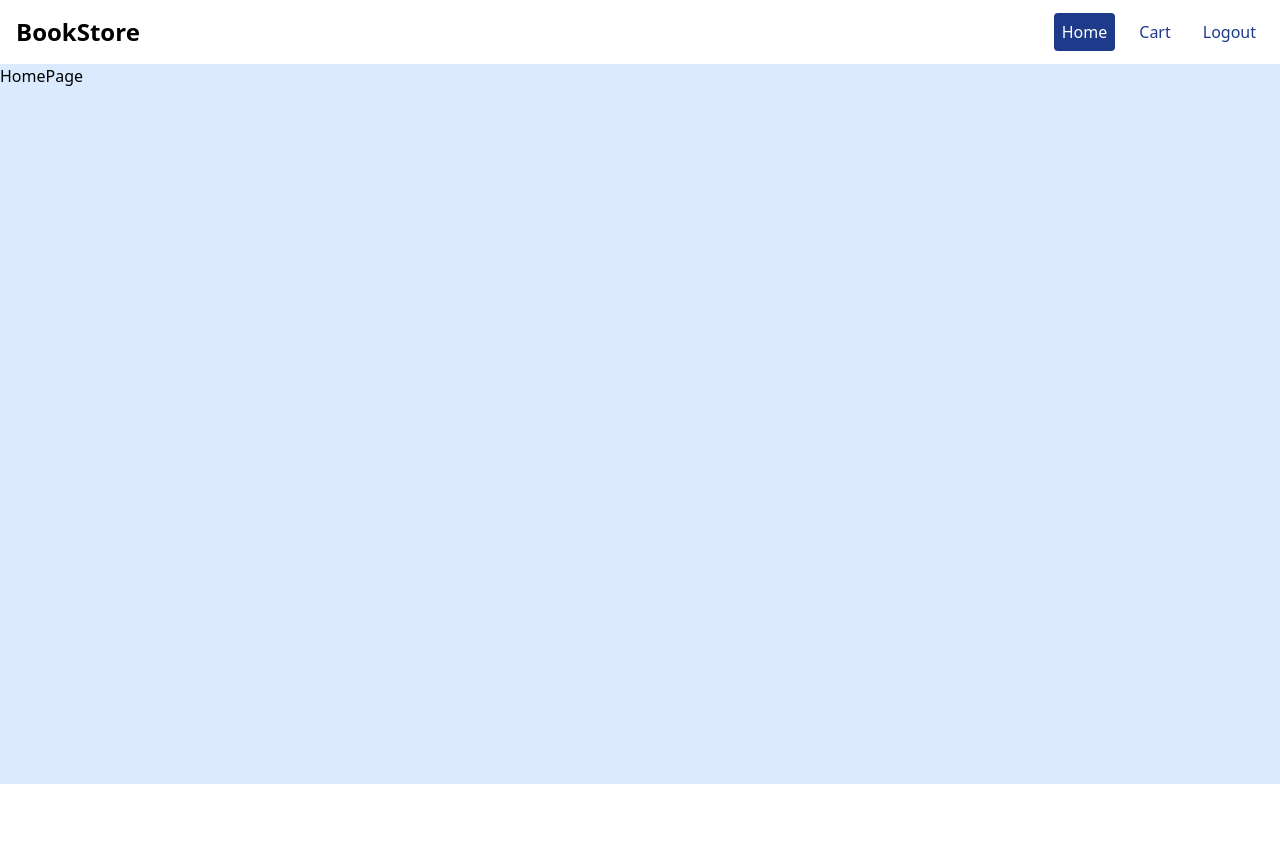
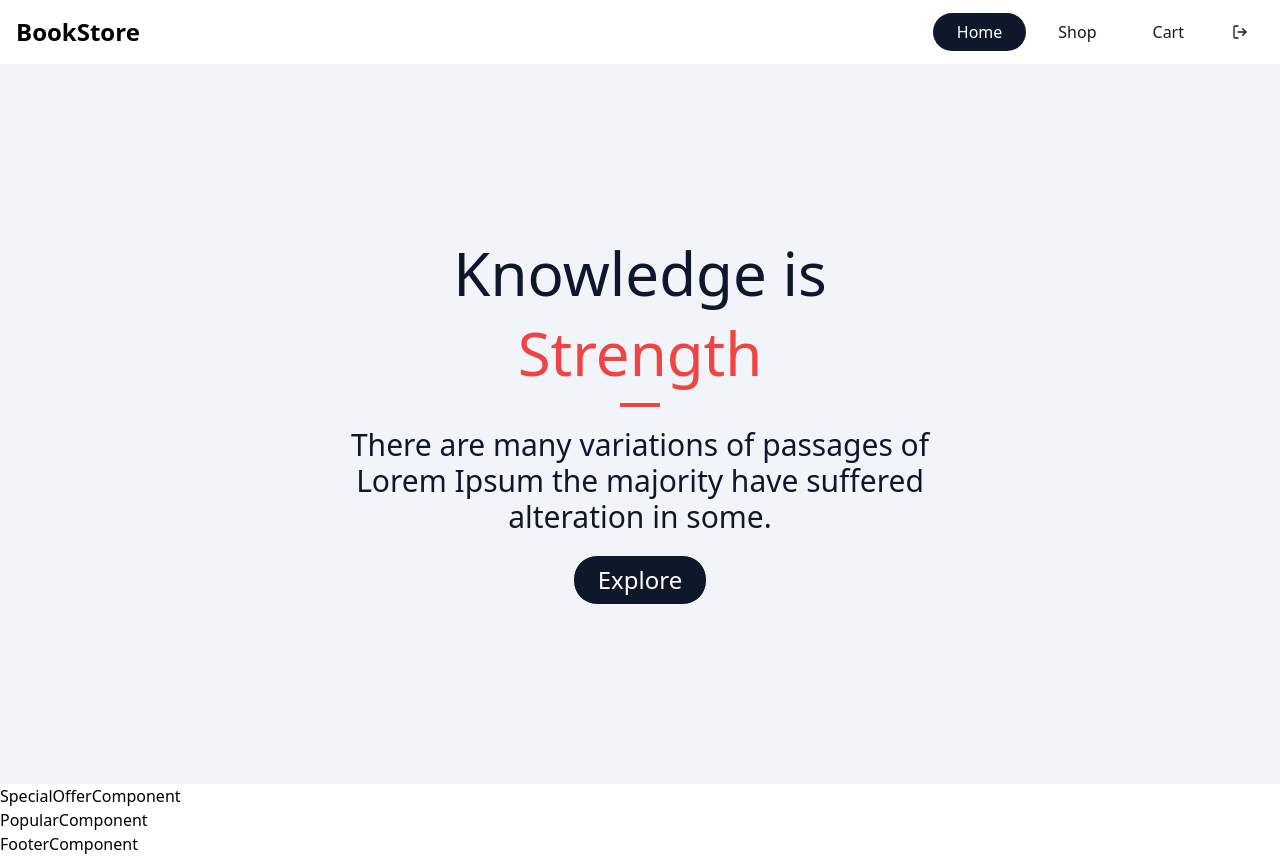
Before and after one commit to codeWithAshith/React-Query---Typescript---Online-Bookstore-Project, a React (Create React App) app: page / in a window 1280 px wide. Before the commit the page ends 800 px from the top, so only its background shows below. Built offline with nearby package versions, Linux system fonts and the light colour scheme.

Commit message:
03. Banner and Updated Nav bar

```diff
--- a/package.json
+++ b/package.json
@@ -12,6 +12,7 @@
     "@types/react-dom": "^18.2.7",
     "react": "^18.2.0",
     "react-dom": "^18.2.0",
+    "react-icons": "^4.10.1",
     "react-router": "^6.14.2",
     "react-router-dom": "^6.14.2",
     "react-scripts": "5.0.1",
--- a/src/components/Banner.component.tsx
+++ b/src/components/Banner.component.tsx
@@ -1,7 +1,26 @@
-import React from "react";
+import { useNavigate } from "react-router";
+import ButtonComponent from "./Button.component";
 
 const BannerComponent = () => {
-  return <div>BannerComponent</div>;
+  const navigate = useNavigate();
+  return (
+    <div className="min-h-[90vh] bg-slate-100 flex flex-col justify-center items-center">
+      <p className="text-6xl text-slate-900 mb-5">Knowledge is</p>
+      <p className="text-6xl text-red-500 mb-5">Strength</p>
+      <div className="w-10 h-1 bg-red-500 mb-5"></div>
+      <p className="text-3xl text-slate-900 max-w-[50vw] mb-5 text-center">
+        There are many variations of passages of Lorem Ipsum the majority have
+        suffered alteration in some.
+      </p>
+      <ButtonComponent
+        label="Explore"
+        onClick={() => {
+          navigate("/shop");
+        }}
+        className="px-16 text-2xl"
+      />
+    </div>
+  );
 };
 
 export default BannerComponent;
--- /dev/null
+++ b/src/components/Button.component.tsx
@@ -0,0 +1,31 @@
+interface Props {
+  children?: React.ReactNode;
+  label: string;
+  onClick: () => void;
+  variant?: string; // default, outlined
+  className?: string;
+}
+
+const ButtonComponent: React.FC<Props> = ({
+  label,
+  onClick,
+  variant = "default",
+  className,
+  ...rest
+}) => {
+  return (
+    <button
+      {...rest}
+      className={`border rounded-3xl p-2 px-6 ${
+        variant === "default"
+          ? "border-slate-50 bg-slate-900 text-white "
+          : "border-slate-900 bg-slate-100 text-slate-950"
+      } ${className}`}
+      onClick={onClick}
+    >
+      {label}
+    </button>
+  );
+};
+
+export default ButtonComponent;
--- a/src/components/Navbar.component.tsx
+++ b/src/components/Navbar.component.tsx
@@ -1,6 +1,10 @@
-import { NavLink } from "react-router-dom";
+import { NavLink, useNavigate } from "react-router-dom";
+import { LuLogOut } from "react-icons/lu";
+import { PAGES } from "../constants";
 
 const NavbarComponent = () => {
+  const navigate = useNavigate();
+
   return (
     <nav className="bg-white border-gray-200">
       <div className="flex items-center justify-between p-4">
@@ -8,42 +12,32 @@ const NavbarComponent = () => {
           BookStore
         </NavLink>
 
-        <ul className="font-medium flex rounded-lg gap-4">
+        <ul className="font-medium flex items-center rounded-lg gap-2">
+          {PAGES.map((page) => {
+            return (
               <li>
                 <NavLink
                   className={({ isActive }) =>
                     isActive
-                  ? "p-2 text-white bg-blue-900 rounded"
-                  : "p-2 text-blue-900 rounded"
+                      ? "p-2 px-6 text-white bg-slate-900 rounded-3xl"
+                      : "p-2 px-6 text-slate-900 hover:cursor-pointer hover:bg-slate-100 rounded-3xl"
                   }
-              to="/"
+                  to={page.path}
                 >
-              Home
+                  {page.label}
                 </NavLink>
               </li>
+            );
+          })}
           <li>
-            <NavLink
-              className={({ isActive }) =>
-                isActive
-                  ? "p-2 text-white bg-blue-900 rounded"
-                  : "p-2 text-blue-900 rounded"
-              }
-              to="/cart"
+            <div
+              className="p-2 px-4 text-slate-900 hover:cursor-pointer hover:bg-slate-100 rounded-3xl"
+              onClick={() => {
+                navigate("/login");
+              }}
             >
-              Cart
-            </NavLink>
-          </li>
-          <li>
-            <NavLink
-              className={({ isActive }) =>
-                isActive
-                  ? "p-2 text-white bg-blue-900 rounded"
-                  : "p-2 text-blue-900 rounded"
-              }
-              to="/login"
-            >
-              Logout
-            </NavLink>
+              <LuLogOut />
+            </div>
           </li>
         </ul>
       </div>
--- /dev/null
+++ b/src/constants/index.ts
@@ -0,0 +1,3 @@
+import { pages } from "./pages";
+
+export { pages as PAGES };
--- /dev/null
+++ b/src/constants/pages.ts
@@ -0,0 +1,7 @@
+const pages = [
+  { label: "Home", path: "/" },
+  { label: "Shop", path: "/shop" },
+  { label: "Cart", path: "/cart" },
+];
+
+export { pages };
--- a/src/pages/Home.page.tsx
+++ b/src/pages/Home.page.tsx
@@ -1,6 +1,17 @@
+import BannerComponent from "../components/Banner.component";
+import FooterComponent from "../components/Footer.component";
+import PopularComponent from "../components/Popular.component";
+import SpecialOfferComponent from "../components/SpecialOffer.component";
 
 const HomePage = () => {
-  return <div className="min-h-[90vh] bg-blue-100">HomePage</div>;
+  return (
+    <div >
+      <BannerComponent />
+      <SpecialOfferComponent />
+      <PopularComponent />
+      <FooterComponent />
+    </div>
+  );
 };
 
 export default HomePage;
```
Also changed, not shown: src/installs.txt, 1 other file (tests, documents, lock files or other folders). Lines whose indentation alone changed are shown as unchanged.
